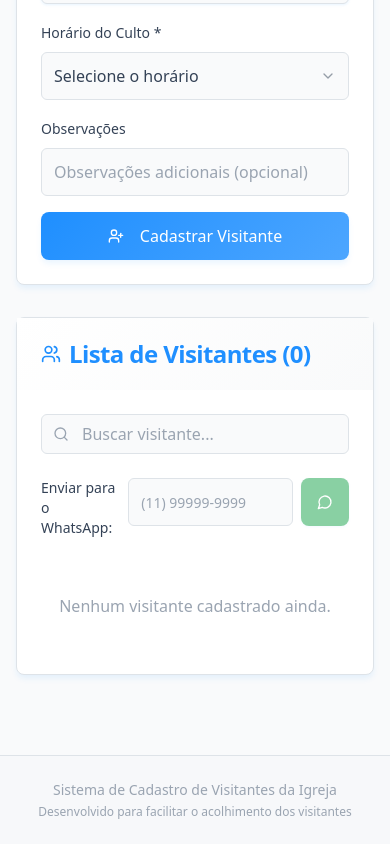
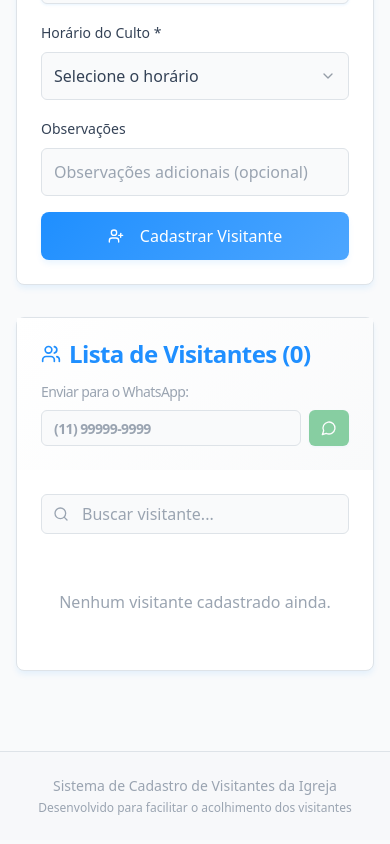
Before and after one commit to guilhermetopanotimezari/cult-guest-log, a React (Vite) app: page / in a window 390 px wide. Shown: the part 617-1461 px from the top of the page. Built offline with nearby package versions, Linux system fonts and the light colour scheme.

Commit message:
Ajustar layout da lista de visitantes
Posicionar o campo "Enviar para o WhatsApp:" à direita do título "Lista de visitantes", alinhado à direita e de forma responsiva.

```diff
--- a/src/components/VisitorList.tsx
+++ b/src/components/VisitorList.tsx
@@ -145,9 +145,32 @@ export const VisitorList: React.FC<VisitorListProps> = ({ visitors, onDeleteVisi
   return (
     <Card className="shadow-medium">
       <CardHeader className="gradient-card">
-        <CardTitle className="flex items-center gap-2 text-primary">
-          <Users className="h-5 w-5" />
-          Lista de Visitantes ({visitors.length})
+        <CardTitle className="flex flex-col sm:flex-row sm:items-center justify-between gap-4">
+          <div className="flex items-center gap-2 text-primary">
+            <Users className="h-5 w-5" />
+            Lista de Visitantes ({visitors.length})
+          </div>
+          <div className="flex flex-col sm:flex-row items-start sm:items-center gap-2 sm:gap-3">
+            <span className="text-sm font-normal text-muted-foreground whitespace-nowrap">
+              Enviar para o WhatsApp:
+            </span>
+            <div className="flex gap-2 w-full sm:w-auto">
+              <Input
+                placeholder="(11) 99999-9999"
+                value={whatsappNumber}
+                onChange={(e) => setWhatsappNumber(e.target.value)}
+                className="h-9 text-sm min-w-[140px]"
+              />
+              <Button
+                onClick={sendToWhatsApp}
+                size="sm"
+                className="px-3 bg-green-600 hover:bg-green-700 shrink-0"
+                disabled={visitors.length === 0}
+              >
+                <MessageCircle className="h-4 w-4" />
+              </Button>
+            </div>
+          </div>
         </CardTitle>
       </CardHeader>
       <CardContent className="p-6 space-y-6">
@@ -164,46 +187,6 @@ export const VisitorList: React.FC<VisitorListProps> = ({ visitors, onDeleteVisi
           </div>
         </div>
 
-        {/* Export Actions */}
-        <div className="grid grid-cols-1 sm:grid-cols-3 gap-3">
-          {/* <Button
-            onClick={exportToExcel}
-            variant="outline"
-            size="xl"
-            disabled={visitors.length === 0}
-          >
-            <Download className="mr-2 h-4 w-4" />
-            Exportar Excel
-          </Button>
-          <Button
-            onClick={exportToCSV}
-            variant="outline"
-            size="xl"
-            disabled={visitors.length === 0}
-          >
-            <Download className="mr-2 h-4 w-4" />
-            Exportar CSV
-          </Button> */}
-          <div className="flex gap-2">
-            <span className="text-sm">
-            Enviar para o WhatsApp:
-             </span>
-            <Input
-              placeholder="(11) 99999-9999"
-              value={whatsappNumber}
-              onChange={(e) => setWhatsappNumber(e.target.value)}
-              className="h-12 text-sm"
-            />
-            <Button
-              onClick={sendToWhatsApp}
-              size="xl"
-              className="px-4 bg-green-600 hover:bg-green-700"
-              disabled={visitors.length === 0}
-            >
-              <MessageCircle className="h-4 w-4" />
-            </Button>
-          </div>
-        </div>
 
         {/* Visitors List */}
         <div className="space-y-3">
```
